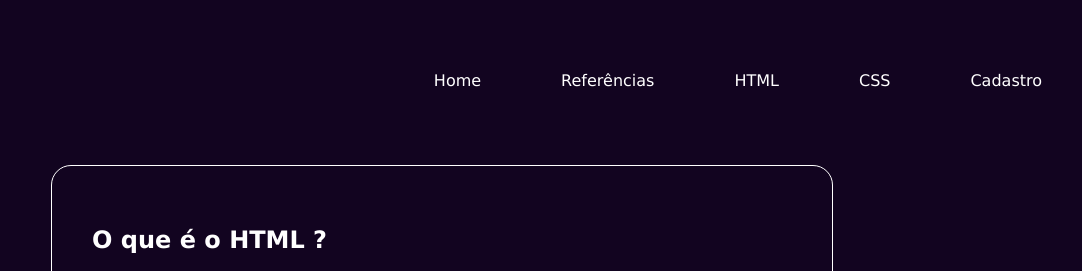
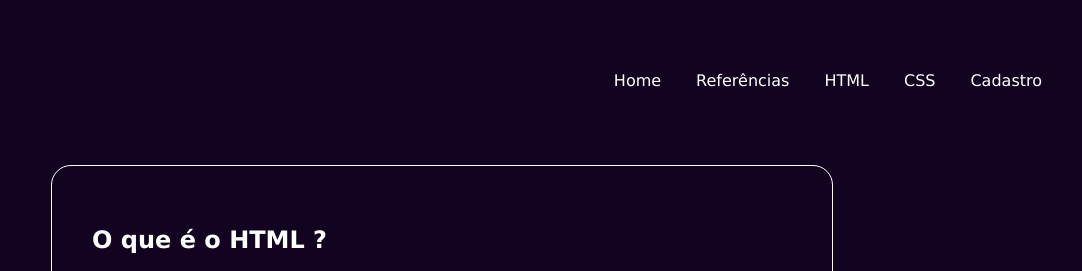
Before and after one commit to guilherm5/siteresumo, a plain HTML site: page index3.html in a window 1280 px wide. Shown: the top 271 px of the page, 198-1280 px from the left. Drawn offline with Linux system fonts and the light colour scheme.

Commit message:
Update style3.css

```diff
--- a/style3.css
+++ b/style3.css
@@ -18,7 +18,7 @@ li{
 }
 ul{
     display: flex;
-    gap: 60px;
+    gap: 15px;
 }
 nav{
     display: flex;
```
